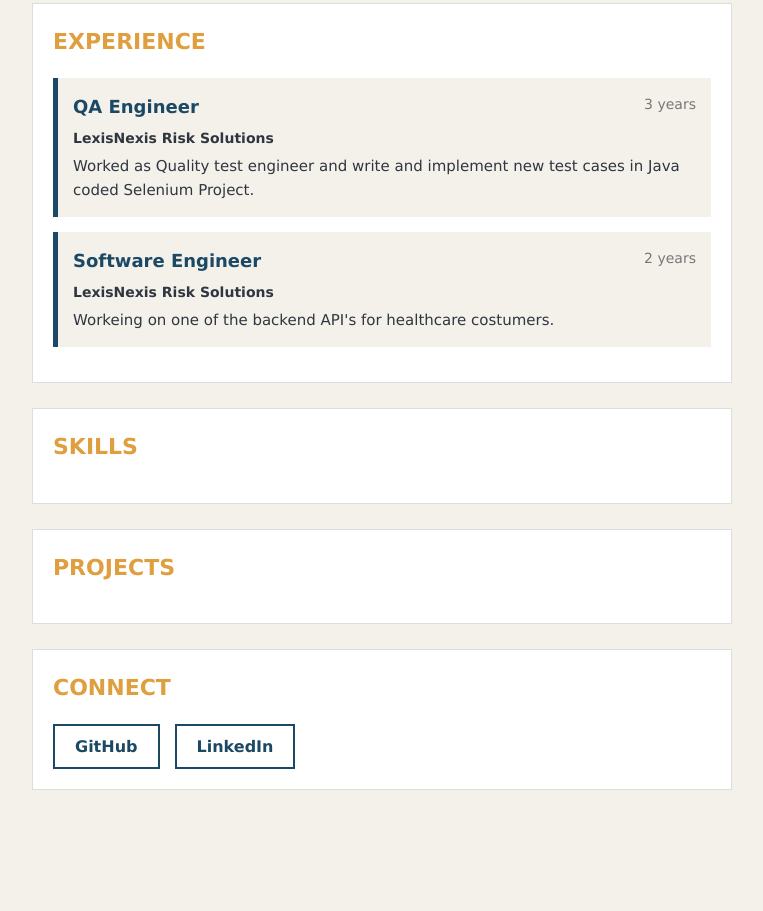
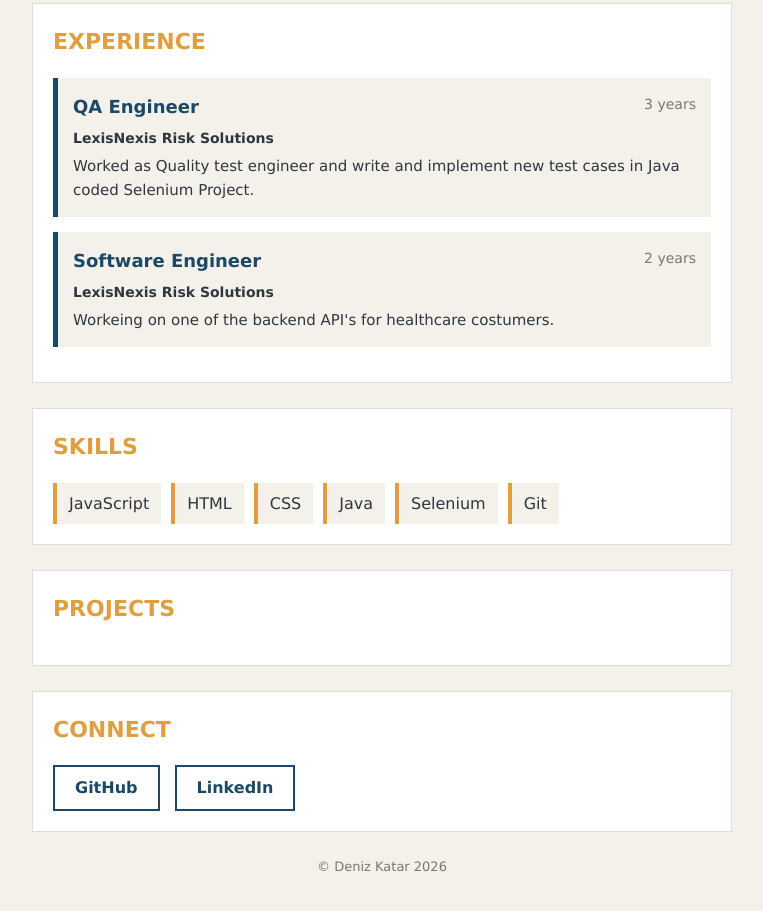
Before and after one commit to denizkatar10/deniz-katar-fall26-js, a plain HTML site: page index.html in a window 1280 px wide. Shown: the part 371-1282 px from the top of the page, without its empty margins (258-1021 px from the left). Before the commit the page ends 1206 px from the top, so only its background shows below. Drawn offline with Linux system fonts and the light colour scheme.

Commit message:
js added, created footer and skills

```diff
--- a/css/index.css
+++ b/css/index.css
@@ -119,12 +119,24 @@ section {
   margin: 0;
 }
 
-/* these two lists are empty for now */
+/* Remove default list styling */
 #skills-list,
 #projects-list {
   list-style-type: none;
   padding: 0;
   margin: 0;
+}
+
+#skills-list {
+  display: flex;
+  flex-wrap: wrap;
+  gap: 10px;
+}
+
+#skills-list li {
+  background-color: #f4f1ea;
+  border-left: 4px solid #e09f3e;
+  padding: 8px 12px;
 }
 
 /* Connect */
@@ -145,3 +157,9 @@ section {
   background-color: #1b4965;
   color: #ffffff;
 }
+
+footer {
+  color: #777777;
+  font-size: 13px;
+  text-align: center;
+}
--- a/index.html
+++ b/index.html
@@ -18,6 +18,7 @@
                 </ul>
             </nav>
         </header>
+        <script src="js/index.js"></script>
 
         <h1>Deniz Katar</h1>
 
--- /dev/null
+++ b/js/index.js
@@ -0,0 +1,21 @@
+document.addEventListener('DOMContentLoaded', () => {
+    const footerElement = document.createElement('footer');
+    document.body.appendChild(footerElement);
+
+    const today = new Date();
+    const thisYear = today.getFullYear();
+    const footer = document.querySelector('footer');
+    const copyright = document.createElement('p');
+    copyright.innerHTML = `© Deniz Katar ${thisYear}`;
+    footer.appendChild(copyright);
+
+    const skills = ['JavaScript', 'HTML', 'CSS', 'Java', 'Selenium', 'Git'];
+    const skillsSection = document.querySelector('#Skills');
+    const skillsList = skillsSection.querySelector('ul');
+
+    for (let i = 0; i < skills.length; i++) {
+        const skill = document.createElement('li');
+        skill.innerText = skills[i];
+        skillsList.appendChild(skill);
+    }
+});
```
